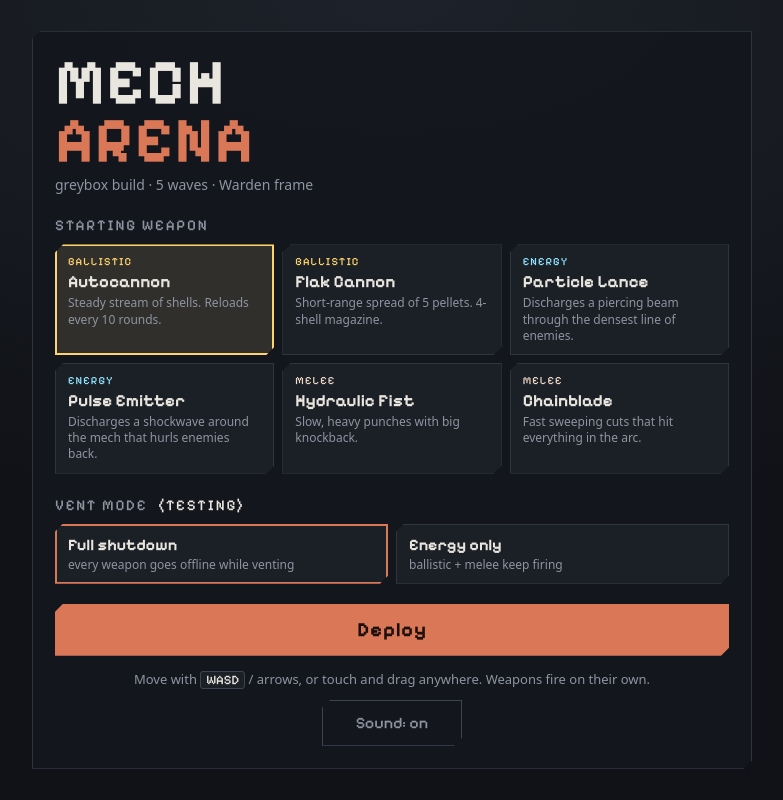
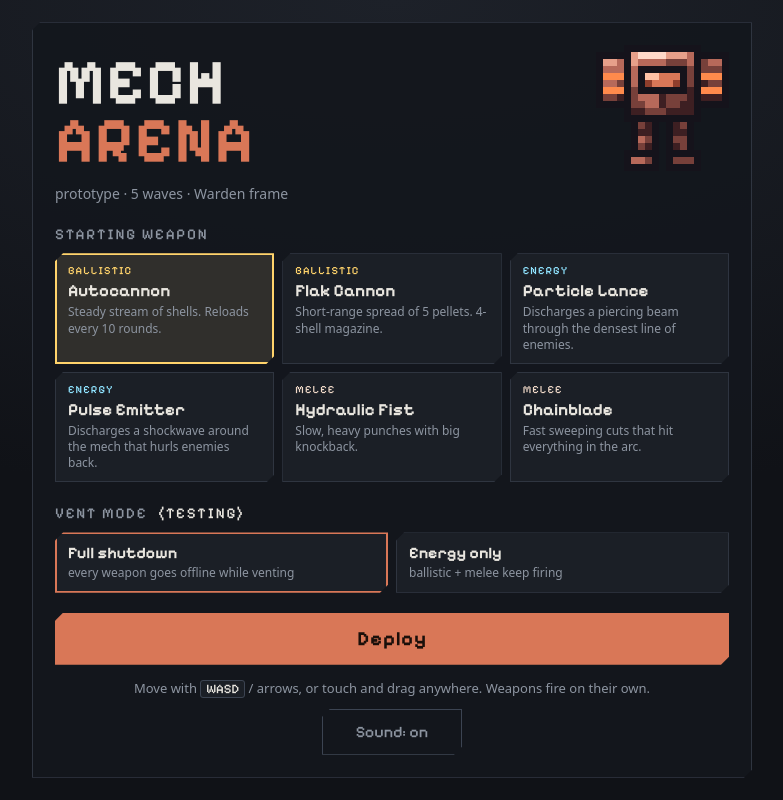
Before and after one commit to jochiang/steel-curfew, a website built with Vite: page index.html in a window 1280 px wide. Shown: the whole page, without its empty margins (248-1031 px from the left). Built offline with nearby package versions, Linux system fonts and the light colour scheme.

Commit message:
Animated Warden on the title screen
Co-Authored-By: Claude Opus 5.5 (1M context) <noreply@anthropic.com>
Claude-Session: https://claude.ai/code/session_01XApbbSvFjQCELxLk1wu8Vo

```diff
--- a/src/style.css
+++ b/src/style.css
@@ -81,6 +81,8 @@ kbd { font-family: var(--px); background: var(--panel-2); border: 1px solid var(
 .ghost { min-height: 46px; background: transparent; border: 1px solid var(--line-2); color: var(--muted); font-family: var(--px); font-size: 16px; }
 .small-panel .primary { margin-top: 10px; }
 .won h2 { color: var(--salvage); }
+.title-head { display: flex; justify-content: space-between; align-items: center; gap: 12px; }
+.title-mech { width: clamp(76px, 22vw, 133px); aspect-ratio: 1; image-rendering: pixelated; }
 .title-foot { display: flex; justify-content: center; margin-top: 12px; }
 .title-foot .sound { min-width: 140px; }
 .lost h2 { color: var(--danger); }
--- a/src/ui.js
+++ b/src/ui.js
@@ -3,6 +3,7 @@ import {
   blocked, buy, reroll, rerollCost, combine, combinable, sell, sellValue, weaponDmg, speedOf, capTimes,
 } from "./game.js";
 import { isMuted, setMuted, ui as sfx } from "./audio.js";
+import { mechFrames } from "./art.js";
 
 const $ = (s, el = document) => el.querySelector(s);
 const esc = (s) => String(s).replace(/[&<>"]/g, (c) => ({ "&": "&amp;", "<": "&lt;", ">": "&gt;", '"': "&quot;" })[c]);
@@ -28,8 +29,8 @@ export function renderTitle(opts, onDeploy) {
   const sel = WEAPONS[opts.start];
   el.innerHTML = `
     <div class="panel title-panel">
-      <h1>MECH<span>ARENA</span></h1>
-      <p class="sub">greybox build · 5 waves · Warden frame</p>
+      <div class="title-head"><h1>MECH<span>ARENA</span></h1><canvas class="title-mech" width="19" height="19" aria-hidden="true"></canvas></div>
+      <p class="sub">prototype · 5 waves · Warden frame</p>
       <h3>Starting weapon</h3>
       <div class="picks">${cards}</div>
       <p class="pick-desc fam-${sel.family}"><b>${esc(sel.name)}:</b> ${esc(sel.desc)}</p>
@@ -53,6 +54,25 @@ export function renderTitle(opts, onDeploy) {
     renderTitle(opts, onDeploy);
   };
   show("title");
+  animateTitleMech($(".title-mech", el));
+}
+
+// the Warden idling/walking in place next to the logo
+let titleAnim = 0;
+const titleFrames = { cold: null, hot: null };
+function animateTitleMech(cv) {
+  cancelAnimationFrame(titleAnim);
+  titleFrames.cold ??= mechFrames(false);
+  titleFrames.hot ??= mechFrames(true, 0);
+  const g = cv.getContext("2d");
+  const tick = (t) => {
+    if (!cv.isConnected) return;
+    const s = t / 1000, walking = s % 6 < 4, hot = s % 6 > 4.6;
+    g.clearRect(0, 0, 19, 19);
+    g.drawImage((hot ? titleFrames.hot : titleFrames.cold)[walking ? Math.floor(s * 7) % 4 : 0], 0, 0);
+    titleAnim = requestAnimationFrame(tick);
+  };
+  titleAnim = requestAnimationFrame(tick);
 }
 
 // ---------------------------------------------------------------- hangar
```
